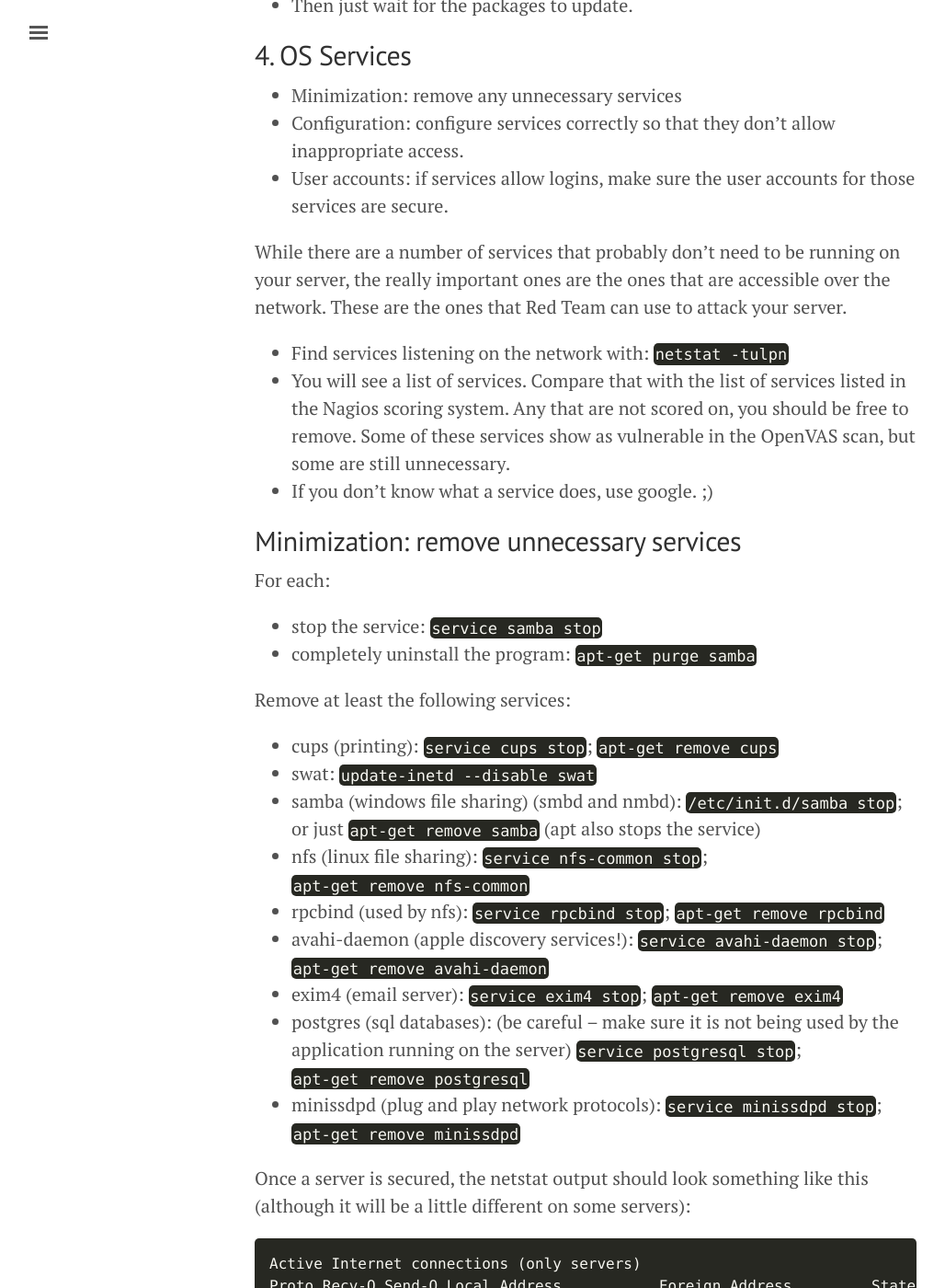
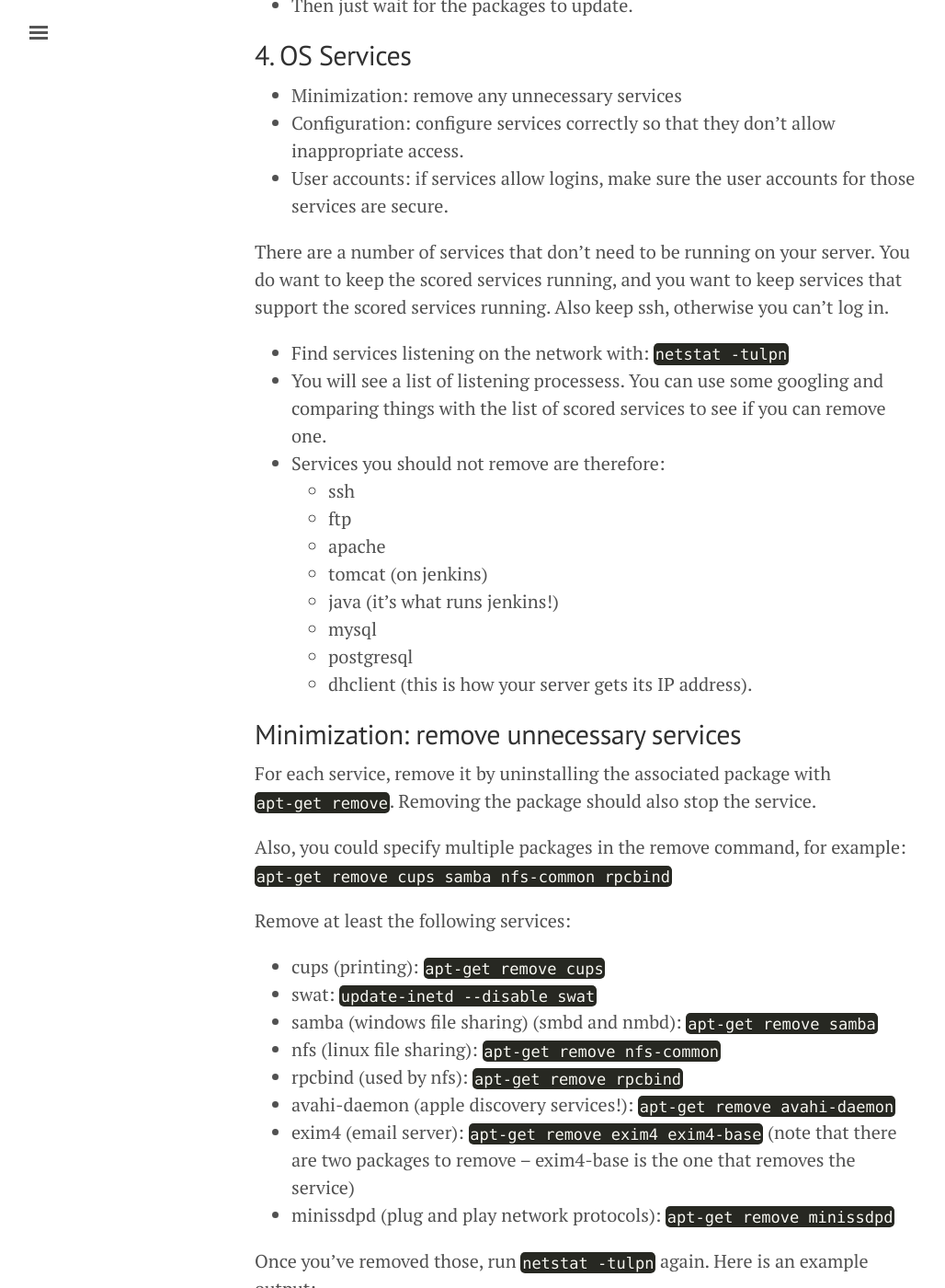
Before and after one commit to slackboxster/slackboxster.github.io, a Jekyll site: the page built from gencyber2017/lesson.md, in a window 1280 px wide and 1400 px high, scrolled down 9666 px. Shown: the whole window at 92% size, without its empty margins (3-1031 px from the left). Built offline with Jekyll 4.4.1, drawn with Linux system fonts in a browser that asks for light colours; some of the changed text lies outside the part shown.

Commit message:
in progress -- done with service removal

````diff
--- a/gencyber2017/lesson.md
+++ b/gencyber2017/lesson.md
@@ -211,34 +211,38 @@ Updating software in Debian is usually really simple:
 * Configuration: configure services correctly so that they don't allow inappropriate access.
 * User accounts: if services allow logins, make sure the user accounts for those services are secure.
 
-While there are a number of services that probably don't need to be running on your server, the really important ones are the ones that are accessible over the network. These are the ones that Red Team can use to attack your server.
+There are a number of services that don't need to be running on your server. You do want to keep the scored services running, and you want to keep services that support the scored services running. Also keep ssh, otherwise you can't log in.
 
 * Find services listening on the network with: `netstat -tulpn`
-* You will see a list of services. Compare that with the list of services listed in the Nagios scoring system. Any that are not scored on, you should be free to remove. Some of these services show as vulnerable in the OpenVAS scan, but some are still unnecessary.
-* If you don't know what a service does, use google. ;)
+* You will see a list of listening processess. You can use some googling and comparing things with the list of scored services to see if you can remove one.
+* Services you should not remove are therefore:
+    * ssh
+    * ftp
+    * apache
+    * tomcat (on jenkins)
+    * java (it's what runs jenkins!)
+    * mysql
+    * postgresql
+    * dhclient (this is how your server gets its IP address).
 
 ## Minimization: remove unnecessary services
 
+For each service, remove it by uninstalling the associated package with `apt-get remove`. Removing the package should also stop the service.
 
-For each:
-
-* stop the service: `service samba stop`
-* completely uninstall the program: `apt-get purge samba`
+Also, you could specify multiple packages in the remove command, for example: `apt-get remove cups samba nfs-common rpcbind`
 
 Remove at least the following services:
 
-* cups (printing): `service cups stop`; `apt-get remove cups`
+* cups (printing): `apt-get remove cups`
 * swat: `update-inetd --disable swat`
-* samba (windows file sharing) (smbd and nmbd): `/etc/init.d/samba stop`; or just `apt-get remove samba` (apt also stops the service)
-* nfs (linux file sharing): `service nfs-common stop`; `apt-get remove nfs-common`
-* rpcbind (used by nfs): `service rpcbind stop`; `apt-get remove rpcbind`
-* avahi-daemon (apple discovery services!): `service avahi-daemon stop`; `apt-get remove avahi-daemon`
-* exim4 (email server): `service exim4 stop`; `apt-get remove exim4`
-* postgres (sql databases): (be careful -- make sure it is not being used by the application running on the server) `service postgresql stop`; `apt-get remove postgresql`
-* minissdpd (plug and play network protocols): `service minissdpd stop`; `apt-get remove minissdpd`
+* samba (windows file sharing) (smbd and nmbd): `apt-get remove samba`
+* nfs (linux file sharing): `apt-get remove nfs-common`
+* rpcbind (used by nfs): `apt-get remove rpcbind`
+* avahi-daemon (apple discovery services!): `apt-get remove avahi-daemon`
+* exim4 (email server): `apt-get remove exim4 exim4-base` (note that there are two packages to remove -- exim4-base is the one that removes the service)
+* minissdpd (plug and play network protocols): `apt-get remove minissdpd`
 
-
-Once a server is secured, the netstat output should look something like this (although it will be a little different on some servers):
+Once you've removed those, run `netstat -tulpn` again. Here is an example output:
 
 ```
 Active Internet connections (only servers)
@@ -258,31 +262,15 @@ When you are done:
 `apt-get autoremove` to remove remaining unnecessary packages.
 
 
-## Minimization: remove unnecessary services
-
-For each:
-
-* stop the service: `service samba stop`
-* completely uninstall the program: `apt-get purge samba`
-
-Remove at least the following services:
-
-* samba (smbd and nmbd): service samba stop; apt-get purge samba
-* cups (printing): service cups stop; apt-get purge cups
-
-look for:
-telnet, rlogin, rexec, automount, named, inetd, portmap (nfs)
-
-remove anything but ssh, ftp, apache, tomcat, and mysql.
-
-You can get more information from [this article](https://www.tecmint.com/remove-unwanted-services-from-linux/) and [this q&a](http://askubuntu.com/questions/477596/how-to-stop-and-remove-ftp-service).
-
 ## Configuration and User Accounts: configure services securely.
 
-* ssh (port 22): secure shell allows operating system users to log in. Apart from changing operating system user passwords and updating packages, there isn't much to do here. There is the scan warning about weak encryption algorithms. However, as advanced as our Red Team is, they aren't the NSA, and they don't have a week to attack us, so the weak encryption algorithms should not cause significant problems, and therefore are not worth spending time on (yet).
-    * consider quickly installing fail2ban as a countermeasure.
+Interesting tidbit: I got most of my information for this section from googling "How to Secure <Insert Name of Service> Linux". Combined with my knowledge about how this stuff works, I condensed it down to the following steps. But feel free to do more googling if you have time on your hands.
 
-* ftp: we need to disable anonymous access.
+### FTP (port 21)
+We need to disable anonymous access. But it also appears that the toor user has manually installed and configured a less secure ftp server, so we'll have to remove that first.
+
+1. Remove ProFTP (and toor)
+    *
     remove proftp
     delete toor user
     install ftp
@@ -352,11 +340,16 @@ if "Local Address" starts with 0.0.0.0, it is public. If 127.0.0.1, it's private
     * protect the shutdown port
 
 
-(also, read an article on properly securing each -- to make sure any gotchas are caught.)
+### ssh (port 22)
+
+Secure SHell allows operating system users to log in. Apart from changing operating system user passwords and updating packages, there isn't much to do here.
+
+There is the scan warning about weak encryption algorithms. However, as advanced as our Red Team is, they aren't the NSA, and they don't have a week to attack us, so the weak encryption algorithms should not cause significant problems, and therefore are not worth spending time on (yet). Also, we aren't using outdated ssh clients, so we won't be exposing this vulnerability.
 
 
+If we have time, we can try installing `fail2ban` as a countermeasure.
 
-* For anything else, google "How to secure" followed by the name of the thing.
+
 
 ## 5. Application Software
 
@@ -424,3 +417,6 @@ For the adventurous: I love using vim. If you are bored and want a really cool c
 User management can get much more complicated, and in a normal production setup we would disable root login, give every team member a user account on the server, and do a lot more in-depth configuration of the user accounts on the server. Our objective is to secure against Red Team, so we will do the absolute minimum that achieves that goal, so that we have time to do all the things that secure against Red Team, instead of spending the whole week doing enterprise-grade user management.
 
 See [this ubuntu article](https://help.ubuntu.com/14.04/serverguide/user-management.html) for more info on managing users (our servers are debian, but ubuntu is based on debian, and its article is much more friendly).
+
+## Learn more about service management
+You can get more information from [this article](https://www.tecmint.com/remove-unwanted-services-from-linux/) and [this q&a](http://askubuntu.com/questions/477596/how-to-stop-and-remove-ftp-service).
````
